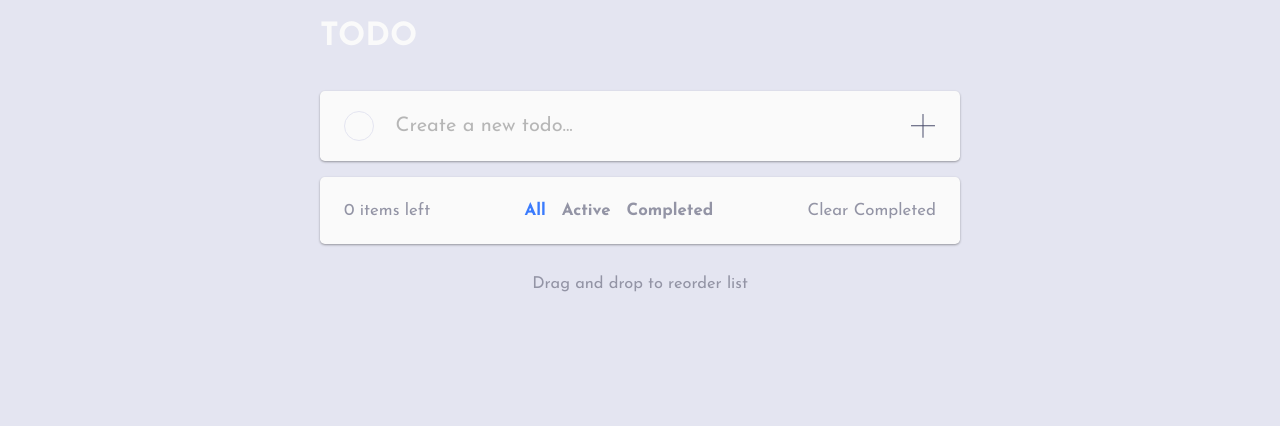
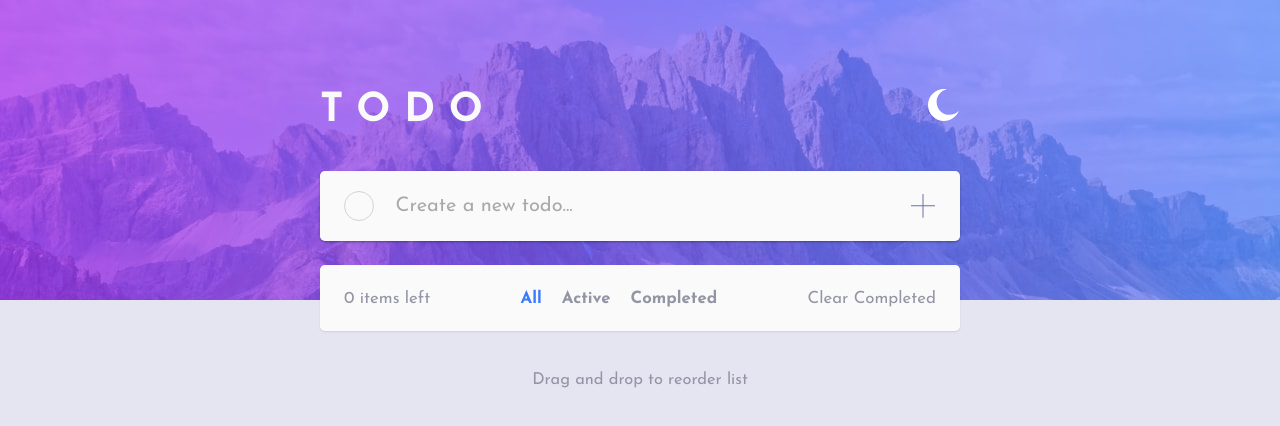
Before and after one commit to VasuBeachoo/todo-list-app, a JavaScript app: page / in a window 1280 px wide. Shown: the top 426 px of the page. Built offline with nearby package versions, Linux system fonts and the light colour scheme.

Commit message:
Add theme switcher functionality and color schemes

```diff
--- a/src/App.js
+++ b/src/App.js
@@ -1,6 +1,9 @@
+import { useSelector } from "react-redux";
 import styled from "styled-components";
 import GlobalStyle from "./GlobalStyle";
 import TodoList from "./components/TodoList";
+import bgDesktopLight from "./assets/bg-desktop-light.jpg";
+import bgDesktopDark from "./assets/bg-desktop-dark.jpg";
 
 const AppContainer = styled.div`
   display: flex;
@@ -8,12 +11,23 @@ const AppContainer = styled.div`
   justify-content: flex-start;
   align-items: center;
   min-height: 100vh;
-  background-color: var(--Very-Light-Grayish-Blue);
+  background: no-repeat;
+  background-image: ${(props) =>
+    props.theme === "light"
+      ? `url(${bgDesktopLight})`
+      : `url(${bgDesktopDark})`};
+  background-color: ${(props) =>
+    props.theme === "light"
+      ? "var(--Very-Light-Grayish-Blue)"
+      : "var(--Very-Dark-Blue)"};
+  padding: 4rem;
 `;
 
 const App = () => {
+  const theme = useSelector((state) => state.todo.theme);
+
   return (
-    <AppContainer>
+    <AppContainer theme={theme}>
       <GlobalStyle />
       <TodoList />
     </AppContainer>
--- a/src/GlobalStyle.js
+++ b/src/GlobalStyle.js
@@ -44,7 +44,7 @@ export const mixinListItem = css`
 `;
 
 export const mixinItemText = css`
-  color: var(--Very-Dark-Grayish-Blue-1);
+  color: ${(props) => props.theme.heavyTextClr};
   font-size: 1.25rem;
   font-weight: 400;
   line-height: 2.25ch;
--- a/src/components/CheckCircle.js
+++ b/src/components/CheckCircle.js
@@ -15,7 +15,7 @@ export const CircleBox = styled.div`
   width: 1.85rem;
   height: 1.85rem;
   user-select: none;
-  border: 0.1rem solid var(--Very-Light-Grayish-Blue);
+  border: 0.1rem solid ${(props) => props.theme.checkCircleClr};
   border-radius: 100%;
   transition: 0.25s;
   ${(props) =>
@@ -30,7 +30,7 @@ export const CircleBox = styled.div`
 
   &:hover {
     cursor: pointer;
-    border-color: var(--Check-Bg-Violet);
+    border-color: ${(props) => props.theme.checkCircleHoverClr};
   }
 `;
 
--- a/src/components/ListFilters.js
+++ b/src/components/ListFilters.js
@@ -5,14 +5,14 @@ import styled from "styled-components";
 export const FilterOption = styled.p`
   user-select: none;
   color: ${(props) =>
-    props.active ? "var(--Bright-Blue)" : "var(--Dark-Grayish-Blue)"};
+    props.active ? "var(--Bright-Blue)" : props.theme.lightTextClr};
   font-size: 1.05rem;
   font-weight: 700;
   transition: 0.25s;
 
   &:hover {
     cursor: pointer;
-    ${(props) => !props.active && "color:var(--Very-Dark-Grayish-Blue)"}
+    ${(props) => !props.active && `color: ${props.theme.heavyTextClr}`}
   }
 `;
 
@@ -21,7 +21,7 @@ export const FiltersBox = styled.div`
   flex-direction: row;
   justify-content: space-between;
   align-items: center;
-  gap: 1rem;
+  gap: 1.25rem;
 `;
 
 const ListFilters = ({ className }) => {
--- a/src/components/ListFooter.js
+++ b/src/components/ListFooter.js
@@ -5,19 +5,19 @@ import { clearCompleted } from "../todoSlice";
 
 export const ClearBtn = styled.p`
   user-select: none;
-  color: var(--Dark-Grayish-Blue);
+  color: ${(props) => props.theme.lightTextClr};
   font-size: 1.05rem;
   font-weight: 400;
   transition: 0.25s;
 
   &:hover {
     cursor: pointer;
-    color: var(--Very-Dark-Grayish-Blue);
+    color: ${(props) => props.theme.heavyTextClr};
   }
 `;
 
 export const ItemsLeft = styled.p`
-  color: var(--Dark-Grayish-Blue);
+  color: ${(props) => props.theme.lightTextClr};
   font-size: 1.05rem;
   font-weight: 400;
 `;
@@ -31,7 +31,7 @@ export const FooterBox = styled.div`
   text-align: center;
   width: 100%;
   border-radius: 0.3rem;
-  box-shadow: rgba(0, 0, 0, 0.12) 0px 1px 3px, rgba(0, 0, 0, 0.24) 0px 1px 2px;
+  box-shadow: rgba(0, 0, 0, 0.1) 0px 1px 2px 0px;
   padding: 0.5rem 1.5rem;
 
   @media (max-width: 700px) {
--- a/src/components/ListInput.js
+++ b/src/components/ListInput.js
@@ -7,6 +7,7 @@ import { mixinListItem, mixinItemText } from "../GlobalStyle";
 
 export const AddIcon = styled.img.attrs({ src: iconAdd, alt: "add-icon" })`
   transform: rotate(45deg);
+  filter: brightness(1.5);
   margin-left: auto;
 
   &:hover {
@@ -22,10 +23,10 @@ export const TodoInput = styled.input.attrs({
   width: 80%;
   border: none;
   outline: none;
-  background-color: var(--Very-Light-Gray);
+  background-color: ${(props) => props.theme.itemBg};
 
   &::placeholder {
-    opacity: 0.5;
+    opacity: 0.6;
   }
 `;
 
@@ -38,7 +39,7 @@ export const InputCircle = styled(CheckCircle)`
 
 export const InputBox = styled.div`
   ${mixinListItem}
-  background-color: var(--Very-Light-Gray);
+  background-color: ${(props) => props.theme.itemBg};
   border-radius: 0.3rem;
   box-shadow: rgba(0, 0, 0, 0.12) 0px 1px 3px, rgba(0, 0, 0, 0.24) 0px 1px 2px;
 `;
--- a/src/components/ListItem.js
+++ b/src/components/ListItem.js
@@ -11,6 +11,7 @@ export const CloseIcon = styled.img.attrs({
 })`
   display: none;
   user-select: none;
+  filter: brightness(1.5);
   margin-left: auto;
 
   &:hover {
--- a/src/components/TodoList.js
+++ b/src/components/TodoList.js
@@ -1,12 +1,15 @@
-import { useSelector } from "react-redux";
-import styled from "styled-components";
+import { useSelector, useDispatch } from "react-redux";
+import styled, { ThemeProvider } from "styled-components";
 import ListInput from "./ListInput";
 import ListItem from "./ListItem";
 import ListFooter from "./ListFooter";
 import ListFilters, { FiltersBox, FilterOption } from "./ListFilters";
+import { switchTheme } from "../todoSlice";
+import iconMoon from "../assets/icon-moon.svg";
+import iconSun from "../assets/icon-sun.svg";
 
 export const HintText = styled.p`
-  color: var(--Dark-Grayish-Blue);
+  color: ${(props) => props.theme.lightTextClr};
   font-size: 1.025rem;
   font-weight: 400;
 `;
@@ -17,7 +20,7 @@ export const MobileFiltersBox = styled.div`
   justify-content: center;
   align-items: center;
   width: 100%;
-  background-color: var(--Very-Light-Gray);
+  background-color: ${(props) => props.theme.itemBg};
   border-radius: 0.3rem;
   padding: 0.3rem;
   box-shadow: rgba(0, 0, 0, 0.12) 0px 1px 3px, rgba(0, 0, 0, 0.24) 0px 1px 2px;
@@ -44,16 +47,26 @@ export const ListItems = styled.div`
 `;
 
 export const ListBox = styled.div`
-  background-color: var(--Very-Light-Gray);
+  background-color: ${(props) => props.theme.itemBg};
   border-radius: 0.3rem;
   width: 100%;
 `;
 
-export const ThemeIcon = styled.img``;
+export const ThemeIcon = styled.img`
+  width: 2rem;
+  user-select: none;
+
+  &:hover {
+    cursor: pointer;
+  }
+`;
 
 export const Title = styled.h1`
   color: var(--Very-Light-Gray);
+  font-size: 2.5rem;
   font-weight: 700;
+  letter-spacing: 0.55ch;
+  margin-bottom: 1rem;
 `;
 
 export const HeaderBox = styled.div`
@@ -69,21 +82,46 @@ export const TodoBox = styled.div`
   flex-direction: column;
   justify-content: flex-start;
   align-items: center;
-  gap: 1rem;
+  gap: 1.5rem;
   width: clamp(10rem, 80vw, 40rem);
 `;
 
 const TodoList = ({ className }) => {
+  const dispatch = useDispatch();
+
+  const theme = useSelector((state) => state.todo.theme);
   const listItems = useSelector((state) => state.todo.listItems);
   const listFilter = useSelector((state) => state.todo.listFilter);
 
   let itemId = 1000;
 
+  const themes = {
+    light: {
+      itemBg: "var(--Very-Light-Gray)",
+      lightTextClr: "var(--Dark-Grayish-Blue)",
+      heavyTextClr: "var(--Very-Dark-Grayish-Blue-1)",
+      checkCircleClr: "var(--Light-Grayish-Blue)",
+      checkCircleHoverClr: "var(--Dark-Grayish-Blue)",
+    },
+    dark: {
+      itemBg: "var(--Very-Dark-Desaturated-Blue)",
+      lightTextClr: "var(--Dark-Grayish-Blue-Dark)",
+      heavyTextClr: "var(--Light-Grayish-Blue-Dark)",
+      checkCircleClr: "var(--Very-Dark-Grayish-Blue-2)",
+      checkCircleHoverClr: "var(--Dark-Grayish-Blue-Dark)",
+    },
+  };
+
   return (
+    <ThemeProvider theme={theme === "light" ? themes.light : themes.dark}>
       <TodoBox className={className}>
         <HeaderBox>
           <Title>TODO</Title>
-        <ThemeIcon />
+          <ThemeIcon
+            src={theme === "light" ? iconMoon : iconSun}
+            alt={theme === "light" ? "moon-icon" : "sun-icon"}
+            onClick={() => dispatch(switchTheme())}
+          />
         </HeaderBox>
         <ListInput />
         <ListBox>
@@ -103,6 +141,7 @@ const TodoList = ({ className }) => {
                     filter={listFilter}
                   />
                 );
+              else return <></>;
             })}
           </ListItems>
           <ListFooter />
@@ -112,6 +151,7 @@ const TodoList = ({ className }) => {
         </MobileFiltersBox>
         <HintText>Drag and drop to reorder list</HintText>
       </TodoBox>
+    </ThemeProvider>
   );
 };
 
--- a/src/todoSlice.js
+++ b/src/todoSlice.js
@@ -3,11 +3,17 @@ import { createSlice } from "@reduxjs/toolkit";
 const todoSlice = createSlice({
   name: "todo",
   initialState: {
+    theme: "light",
     listInput: "",
     listItems: [],
     listFilter: "All",
   },
   reducers: {
+    switchTheme: (state) => {
+      state.theme === "light"
+        ? (state.theme = "dark")
+        : (state.theme = "light");
+    },
     changeInput: (state, action) => {
       state.listInput = action.payload;
     },
@@ -34,6 +40,7 @@ const todoSlice = createSlice({
 });
 
 export const {
+  switchTheme,
   changeInput,
   checkItem,
   addItem,
```
Lines whose indentation alone changed are shown as unchanged.
